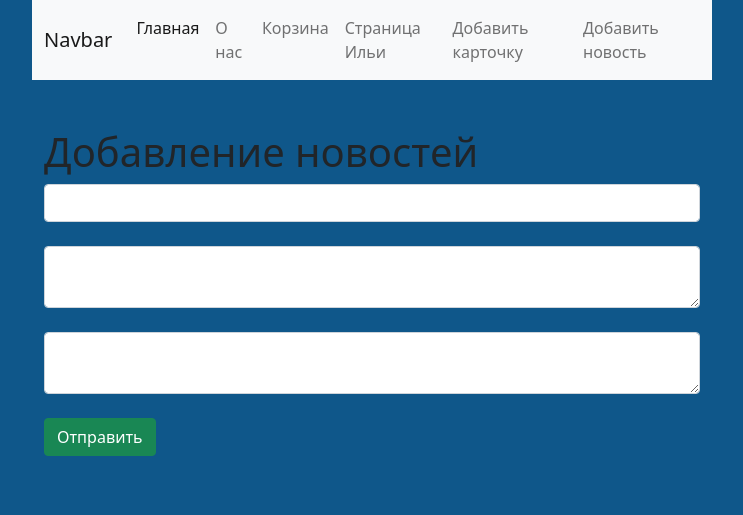
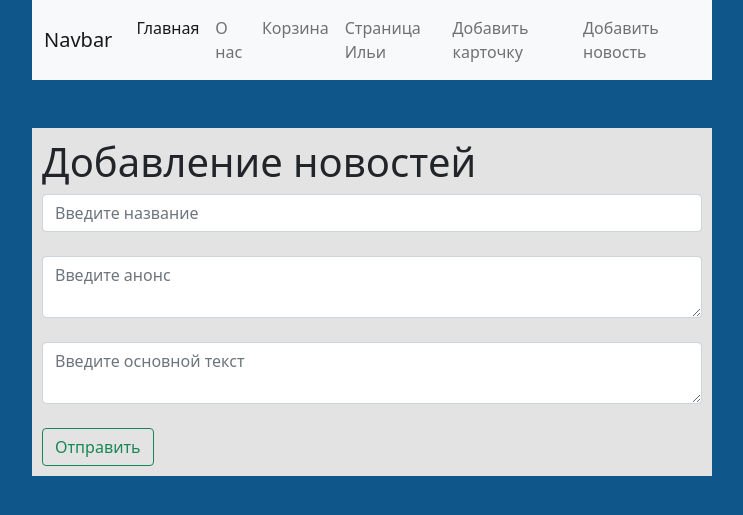
Before and after one commit to Xunil1/FLASK_2.0, a Flask app: page /create_news in a window 1280 px wide. Shown: the top 515 px of the page, without its empty margins (268-1011 px from the left). Run offline with Flask 2, Linux system fonts and the light colour scheme.

Commit message:
Обновил добавление новостей

```diff
--- a/main.py
+++ b/main.py
@@ -1,4 +1,4 @@
-from flask import Flask, render_template, url_for
+from flask import Flask, render_template, url_for, request, redirect
 from flask_sqlalchemy import SQLAlchemy
 from datetime import datetime
 
@@ -58,9 +58,23 @@ def secret_page():
     return render_template("secret_page.html")
 
 
-@app.route("/create_news")
+@app.route("/create_news", methods=['POST', 'GET'])
 def create_news():
-    return render_template("create_news.html")
+    if request.method == 'POST':
+        title = request.form['title']
+        intro = request.form['intro']
+        text = request.form['text']
+
+        news = News(title=title, intro=intro, text=text)
+
+        try:
+            db.session.add(news)
+            db.session.commit()
+            return redirect('/')
+        except:
+            return "При добавлении новости произошла ошибка"
+    else:
+        return render_template("create_news.html")
 
 
 if __name__ == "__main__":
--- a/templates/create_news.html
+++ b/templates/create_news.html
@@ -5,13 +5,13 @@
 {% endblock %}
 
 {% block body %}
-<div class="container mt-5">
+<div class="container mt-5" style="border: 1px black; background: #e3e3e3; padding: 10px">
     <h1>Добавление новостей</h1>
     <form method="post">
-        <input type="text" name="title" id="title" class="form-control"><br>
-        <textarea name="intro" id="intro" class="form-control"></textarea><br>
-        <textarea name="text" id="text" class="form-control"></textarea><br>
-        <input type="submit"  class="btn btn-success" value="Отправить">
+        <input type="text" name="title" id="title" class="form-control" placeholder="Введите название"><br>
+        <textarea name="intro" id="intro" class="form-control" placeholder="Введите анонс"></textarea><br>
+        <textarea name="text" id="text" class="form-control" placeholder="Введите основной текст"></textarea><br>
+        <input type="submit"  class="btn btn-outline-success" value="Отправить">
     </form>
 </div>
 {% endblock %}
```
Also changed, not shown: glass.db.
